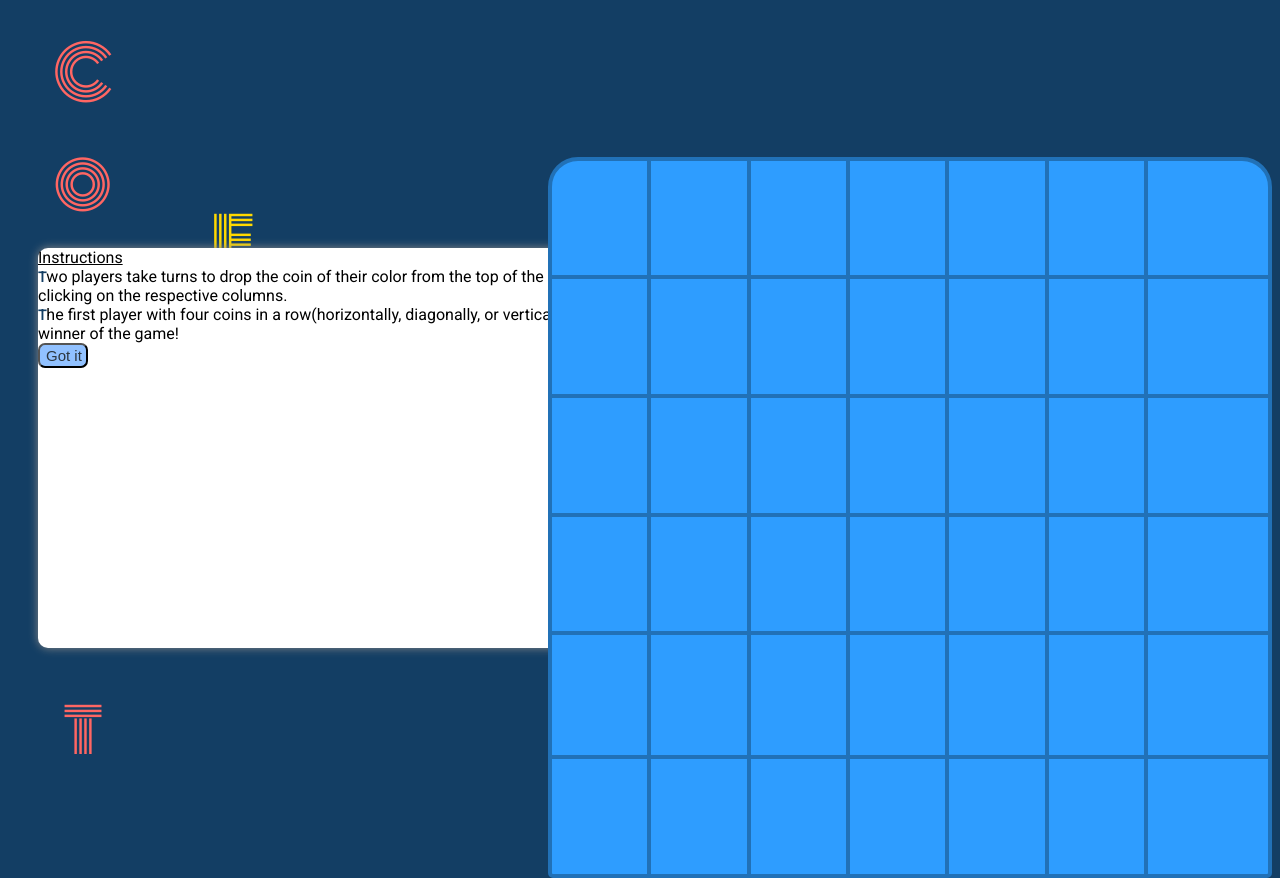
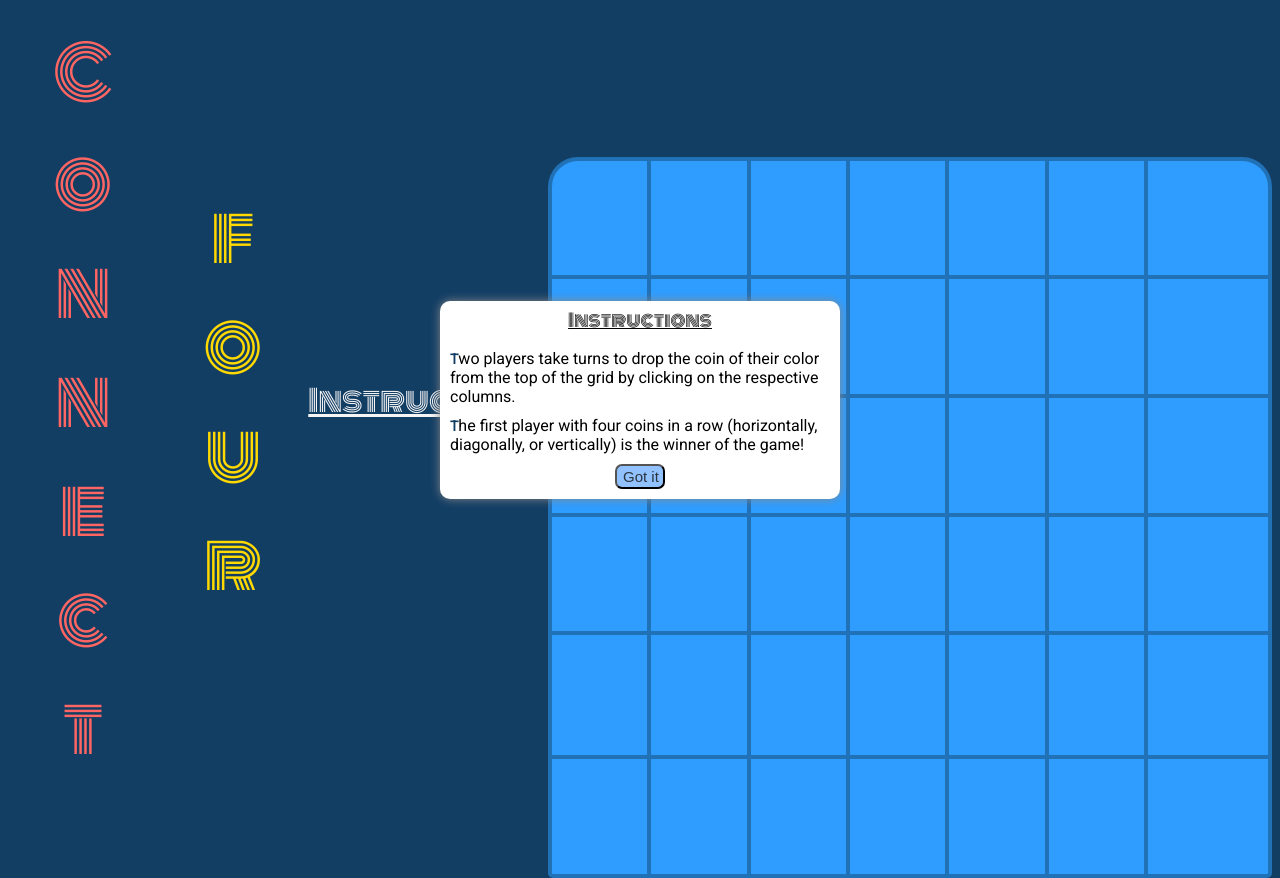
Before and after one commit to ShreyasTheOne/connect-four-hosted, a plain HTML site: page index.html in a window 1280 px wide. Drawn offline with nearby package versions, Linux system fonts and the light colour scheme.

Commit message:
Clean instructions popup UI

```diff
--- a/game.css
+++ b/game.css
@@ -20,7 +20,16 @@ body {
 
 #instrdiv{
     margin-left: 90px;
+    cursor: pointer;
 }
+
+#instTitle{
+    font-family: 'Monoton', sans-serif;
+    font-size: 18px;
+    margin: 5px auto;
+    /* display: none; */
+}
+
 
 #instr{
     align-self: flex-end;
@@ -267,13 +276,15 @@ body {
 #instructions{
     border-radius: 10px;
     position: absolute;
+    transform: translate(-50%, -50%);
+    top: 50%;
+    left: 50%;
+    z-index: 3;
     display: flex;
     flex-direction: column;
     background-color: white;
-    width: 600px;
-    height: 400px;
-    margin-top: 240px;
-    margin-left: 30px;
+    width: 400px;
+
     /* border: 1px solid #000000; */
     box-shadow: 0 0 10px #888888;
     font-family: 'Roboto', sans-serif;
@@ -283,17 +294,26 @@ body {
     font-size: 14px;
     color: #133e64;
 }
+
+#obj1, #obj2{
+    word-wrap:normal;
+    margin: 10px 10px auto 10px;
+    /* display: none; */
+}
+
 #close{
     width: 50px;
     height: 25px;
     border-radius: 7px;
     font-size: 15px;
     color: #2c363f;
-    font-weight: 1200;
-    margin-bottom: 8px;
+    margin-top: 10px;
+    margin-bottom: 10px;
     background-color: #91c1ff;
     display: block;
     cursor: pointer;
+    align-self: center;
+    justify-self: center;
 }
 .objective{
     word-wrap: normal;
@@ -422,8 +442,9 @@ body {
 
     #instrdiv{
         margin-left: 0px;
-       align-self: center;
-       justify-self: center;
+        align-self: center;
+        justify-self: center;
+        cursor: pointer;
     }
     /*
 
@@ -437,6 +458,7 @@ body {
         justify-self: flex-end;
         color: whitesmoke;
         font-size: 16px;
+        cursor: pointer !important;
     }
     /*
     #instr{
--- a/index.html
+++ b/index.html
@@ -13,8 +13,19 @@
     <body>
         <div id="instructions">
             <div id="instTitle"><u>Instructions</u></div>
-            <div id="obj1"><span><b>T</b></span>wo players take turns to drop the coin of their color from the top of the grid by clicking on the respective columns. </div>
-            <div id="obj2"><span><b>T</b></span>he first player with four coins in a row(horizontally, diagonally, or vertically) is the winner of the game!</div>
+            <div id="instructionBulletPoints">
+                <div id="obj1">
+                    <span><b>T</b></span>wo
+                    players take turns to drop the coin of their color
+                    from the top of the grid by clicking on the respective columns.
+                </div>
+                <div id="obj2">
+                    <span><b>T</b></span>he
+                    first player with four coins in a row
+                    (horizontally, diagonally, or vertically)
+                    is the winner of the game!
+                </div>
+            </div>
             <input type="button" id="close" value="Got it">
         </div>
         <div id="container">
```
